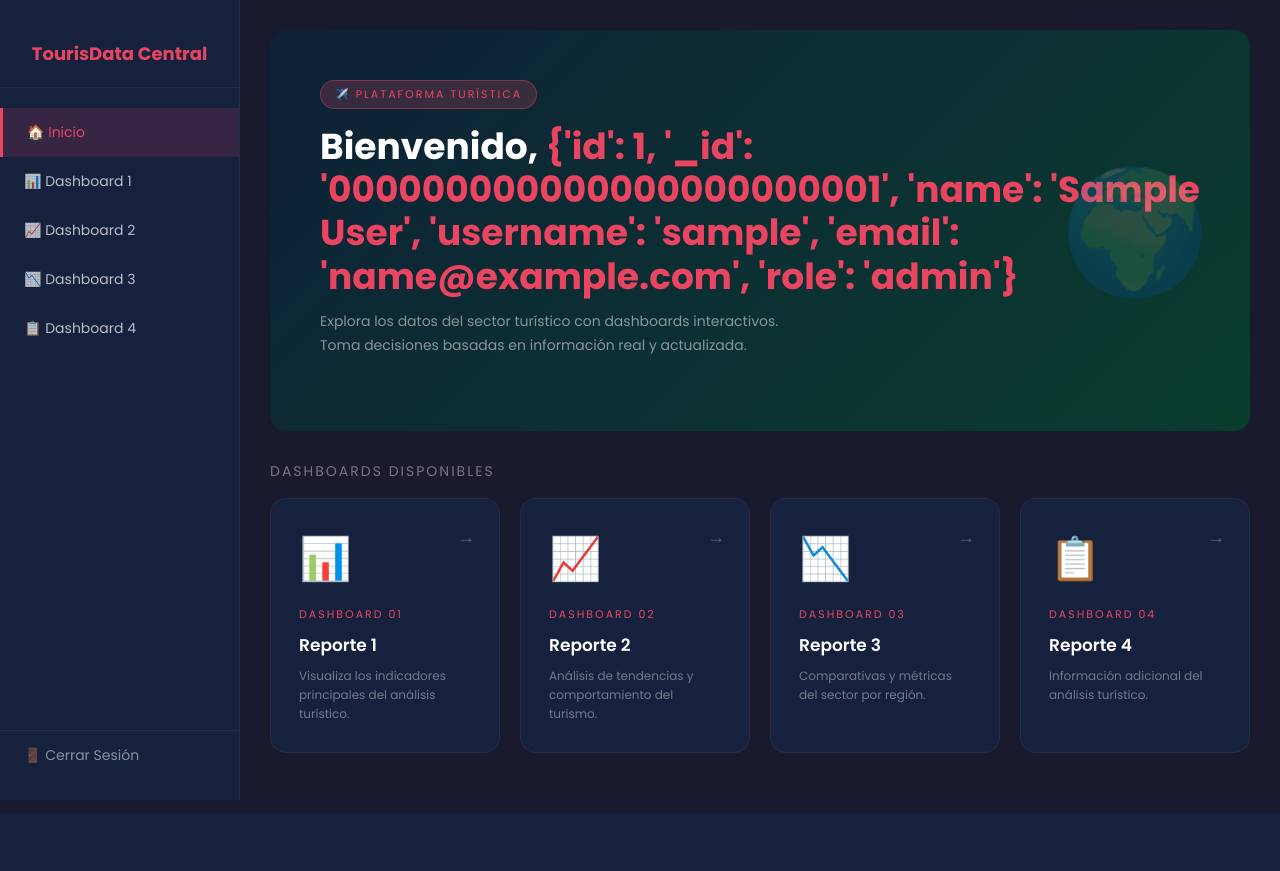
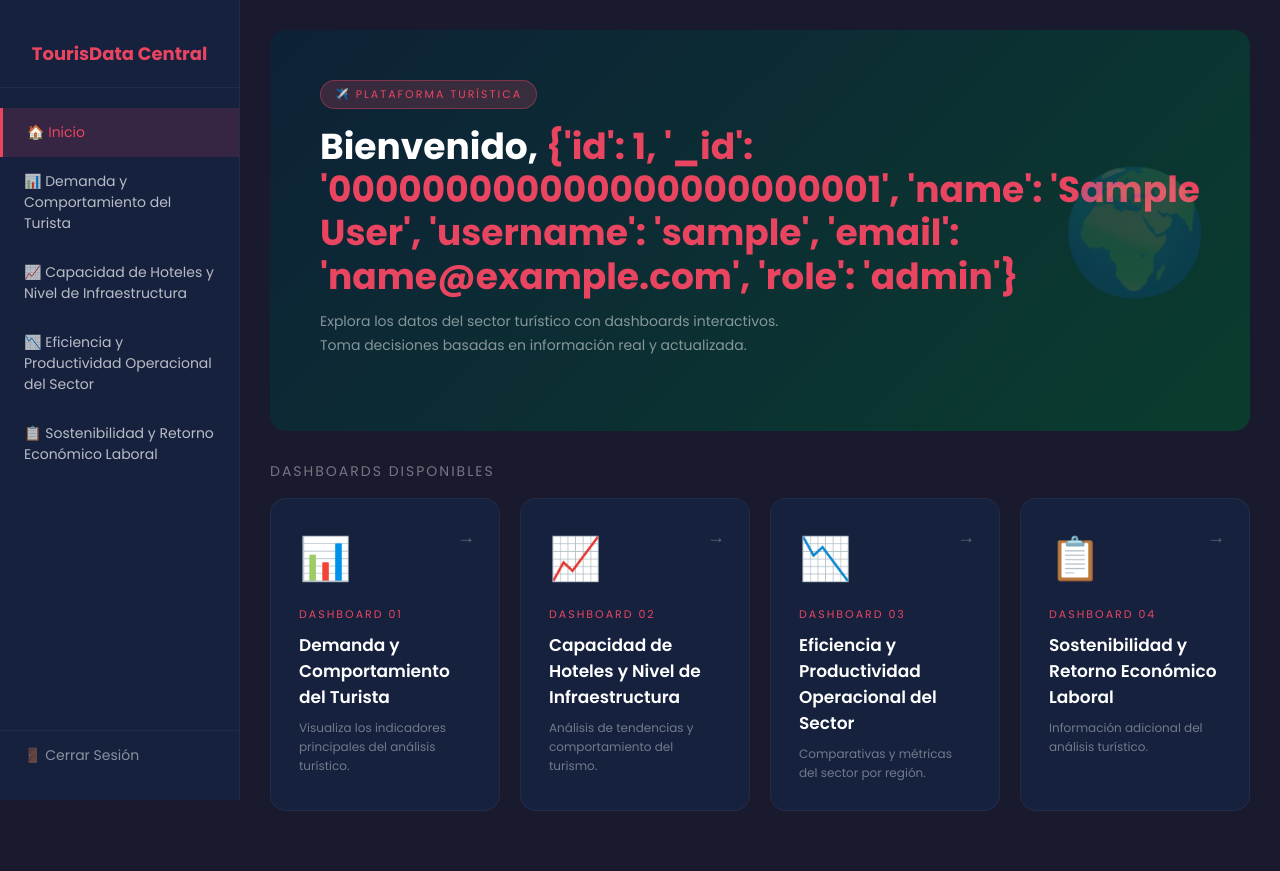
Before and after one commit to jcortezar03-CA/tourisdata-central, a Flask app: page /menu in a window 1280 px wide. Before the commit the page ends 813 px from the top, so only its background shows below. Run offline with Flask 3, Linux system fonts and the light colour scheme; the visitor is signed in with stand-in values (Sample User, id 1).

Commit message:
Actualizar nombres de dashboards en menu de navegacion

```diff
--- a/templates/menu.html
+++ b/templates/menu.html
@@ -177,10 +177,10 @@
         <div class="sidebar">
             <div class="logo">TourisData Central</div>
             <a href="{{ url_for('menu') }}" class="active">🏠 Inicio</a>
-            <a href="{{ url_for('dashboard1') }}">📊 Dashboard 1</a>
-            <a href="{{ url_for('dashboard2') }}">📈 Dashboard 2</a>
-            <a href="{{ url_for('dashboard3') }}">📉 Dashboard 3</a>
-            <a href="{{ url_for('dashboard4') }}">📋 Dashboard 4</a>
+            <a href="{{ url_for('dashboard1') }}">📊 Demanda y Comportamiento del Turista</a>
+            <a href="{{ url_for('dashboard2') }}">📈 Capacidad de Hoteles y Nivel de Infraestructura</a>
+            <a href="{{ url_for('dashboard3') }}">📉 Eficiencia y Productividad Operacional del Sector</a>
+            <a href="{{ url_for('dashboard4') }}">📋 Sostenibilidad y Retorno Económico Laboral</a>
             <a href="{{ url_for('logout') }}" class="logout">🚪 Cerrar Sesión</a>
         </div>
         <div class="content">
@@ -199,28 +199,28 @@
                     <span class="arrow">→</span>
                     <span class="card-icon">📊</span>
                     <p class="card-num">Dashboard 01</p>
-                    <h3>Reporte 1</h3>
+                    <h3>Demanda y Comportamiento del Turista</h3>
                     <p>Visualiza los indicadores principales del análisis turístico.</p>
                 </a>
                 <a href="{{ url_for('dashboard2') }}" class="dash-card">
                     <span class="arrow">→</span>
                     <span class="card-icon">📈</span>
                     <p class="card-num">Dashboard 02</p>
-                    <h3>Reporte 2</h3>
+                    <h3>Capacidad de Hoteles y Nivel de Infraestructura</h3>
                     <p>Análisis de tendencias y comportamiento del turismo.</p>
                 </a>
                 <a href="{{ url_for('dashboard3') }}" class="dash-card">
                     <span class="arrow">→</span>
                     <span class="card-icon">📉</span>
                     <p class="card-num">Dashboard 03</p>
-                    <h3>Reporte 3</h3>
+                    <h3>Eficiencia y Productividad Operacional del Sector</h3>
                     <p>Comparativas y métricas del sector por región.</p>
                 </a>
                 <a href="{{ url_for('dashboard4') }}" class="dash-card">
                     <span class="arrow">→</span>
                     <span class="card-icon">📋</span>
                     <p class="card-num">Dashboard 04</p>
-                    <h3>Reporte 4</h3>
+                    <h3>Sostenibilidad y Retorno Económico Laboral</h3>
                     <p>Información adicional del análisis turístico.</p>
                 </a>
             </div>
```
